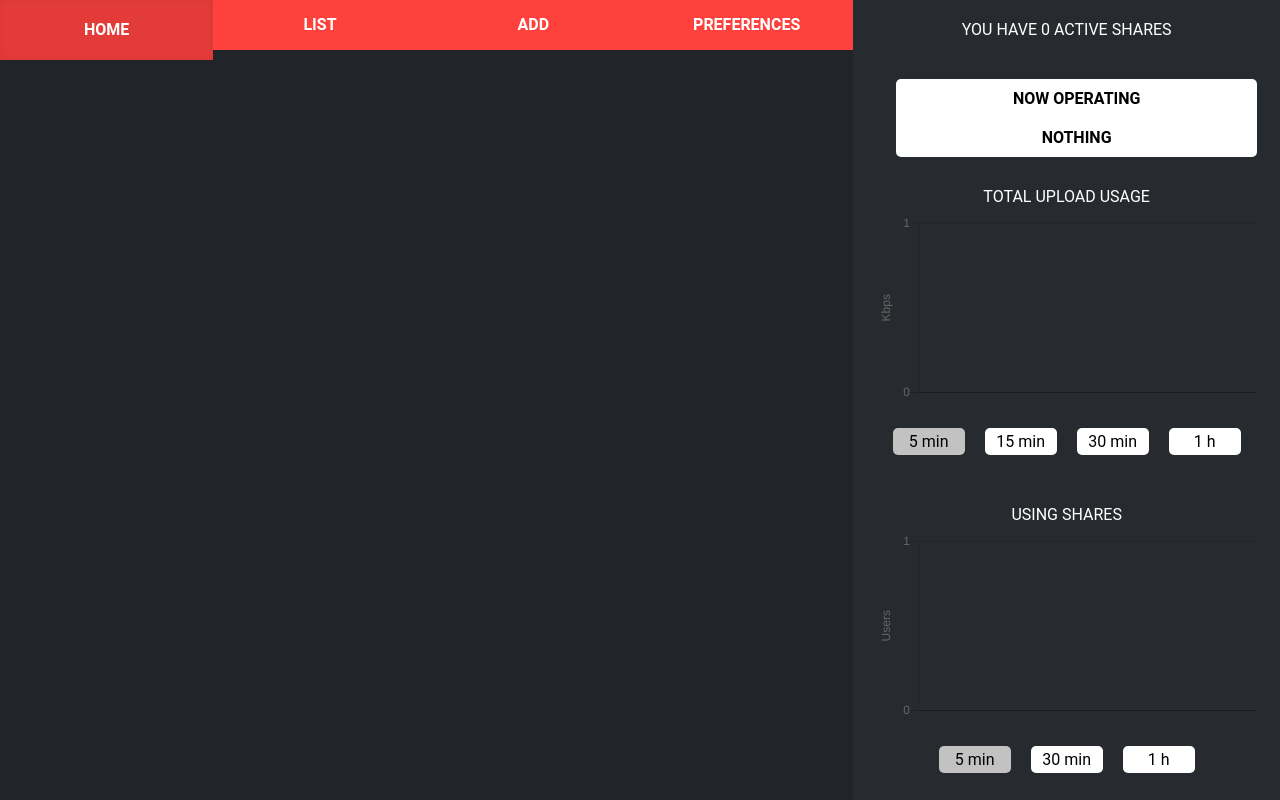
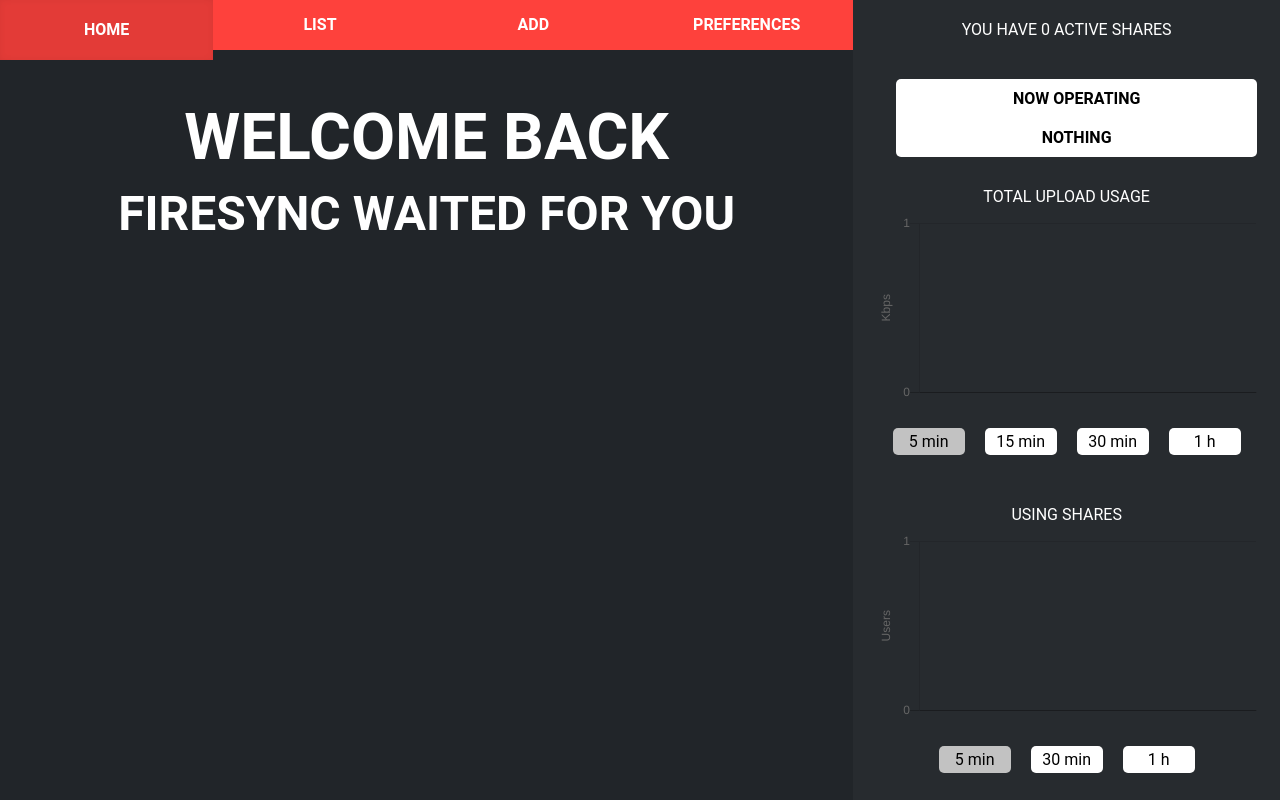
Before and after one commit to ershovdan/FireSync, a Django app: page / in a window 1280 px wide. Run offline with Django 4.2, Linux system fonts and the light colour scheme; data that the repository does not hold is empty; some libraries are stand-ins or nearby versions.

Commit message:
30.04.2023

```diff
--- a/src/web-server/fs_web_server/templates/interface/home.html
+++ b/src/web-server/fs_web_server/templates/interface/home.html
@@ -9,7 +9,10 @@
 <body >
 {% include "blocks/menu.html" %}
 <main>
-    <section class="sec1"></section>
+    <section class="sec1">
+        <h1 class="h1_1">WELCOME BACK</h1>
+        <h1 class="h1_2">FIRESYNC WAITED FOR YOU</h1>
+    </section>
     <section class="sec2">{% include "blocks/right_menu.html" %}</section>
 </main>
 </body>
@@ -18,6 +21,22 @@
     * {
         margin: 0;
         padding: 0;
+    }
+
+    .h1_1 {
+        color: white;
+        margin-top: 100px;
+        font-family: Roboto, sans-serif;
+        text-align: center;
+        font-size: 4em;
+    }
+
+    .h1_2 {
+        color: white;
+        margin-top: 10px;
+        font-family: Roboto, sans-serif;
+        text-align: center;
+        font-size: 3em;
     }
 
     body {
@@ -53,6 +72,39 @@
         direction: 'normal',
     })
 
+    anime({
+        targets: '.h1_1',
+        easing: 'easeInOutQuad',
+        direction: 'normal',
+        translateX: -2000,
+        duration: 0
+    })
+
+    anime({
+        targets: '.h1_2',
+        easing: 'easeInOutQuad',
+        direction: 'normal',
+        translateY: -1000,
+        duration: 0
+    })
+
+    anime({
+        targets: '.h1_1',
+        easing: 'easeInOutQuad',
+        direction: 'normal',
+        translateX: 0,
+        duration: 700
+    })
+
+    anime({
+        targets: '.h1_2',
+        easing: 'easeInOutQuad',
+        direction: 'normal',
+        translateY: 0,
+        delay: 300,
+        duration: 700
+    })
+
     {% include "blocks/right_menu_js_vars.js" %}
 
     function loop() {
```
Also changed, not shown: README.md, 2 other files.
